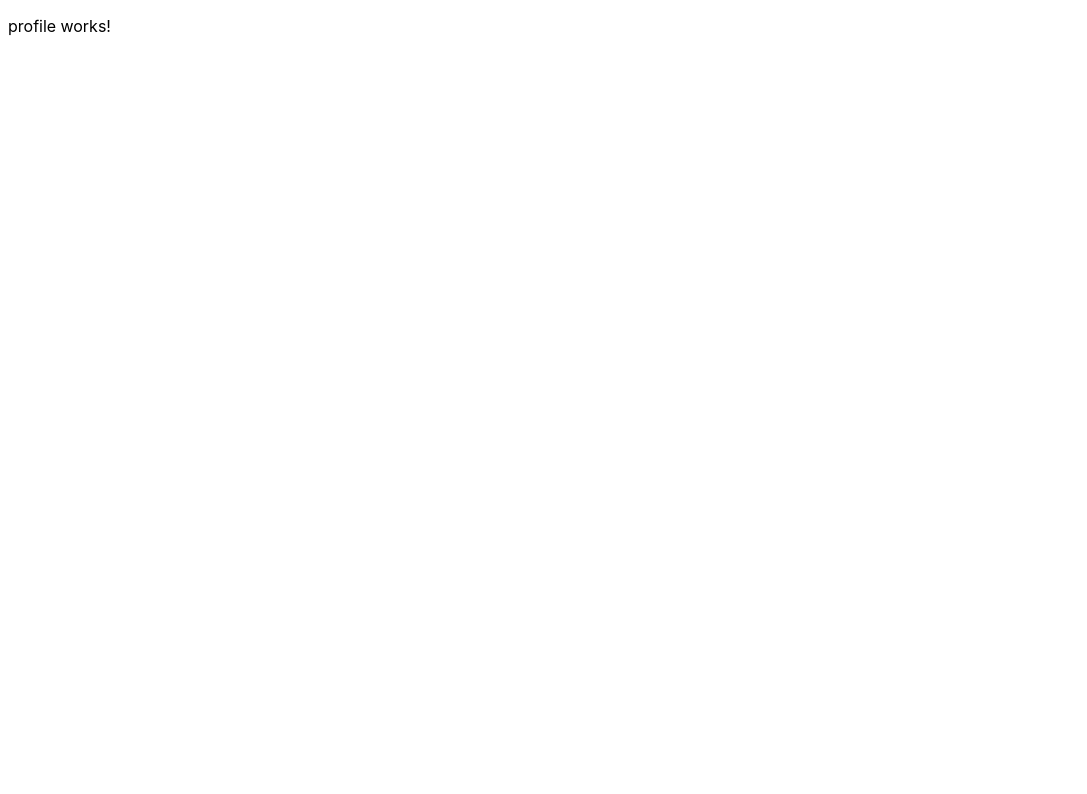
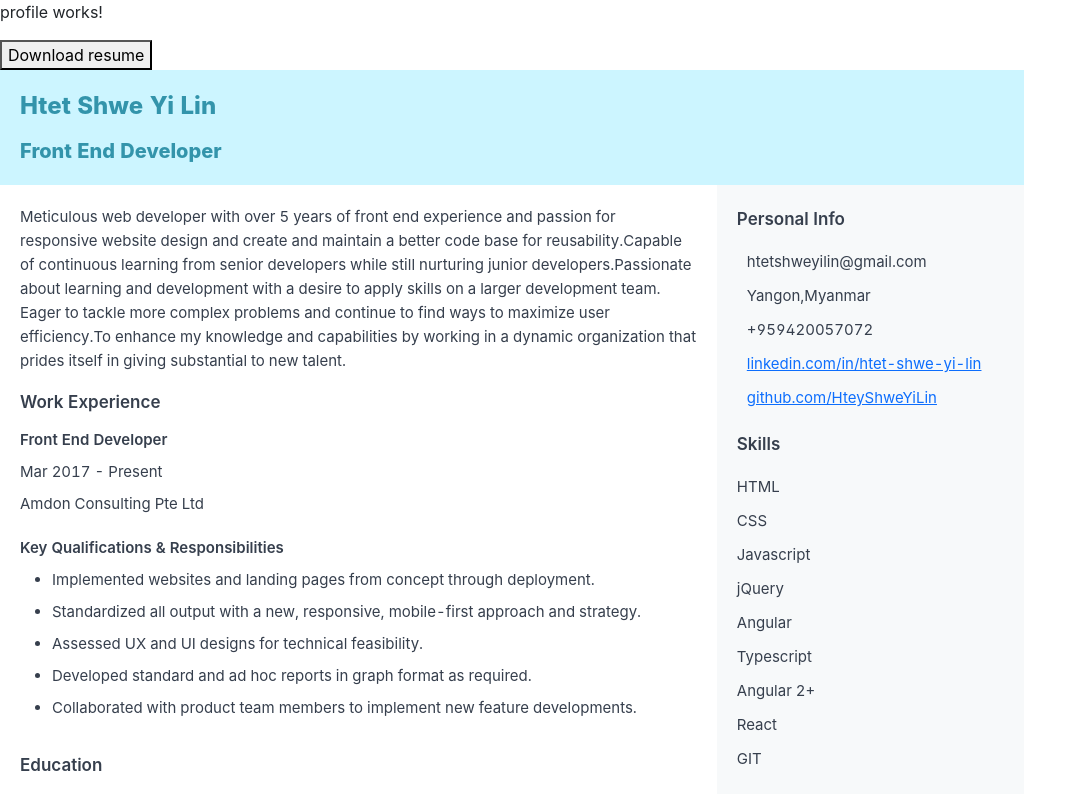
Before and after one commit to HtetShweYiLin/personal-portfolio-angular, an Angular app: page /profile in a window 1280 px wide. Shown: the top 794 px of the page, without its empty margins (0-1087 px from the left). Built offline with nearby package versions, Linux system fonts and the light colour scheme.

Commit message:
add download resume button

```diff
--- a/angular.json
+++ b/angular.json
@@ -27,7 +27,8 @@
               "src/assets"
             ],
             "styles": [
-              "src/styles.css"
+              "src/styles.css",
+              "node_modules/bootstrap/dist/css/bootstrap.min.css"
             ],
             "scripts": []
           },
--- a/package.json
+++ b/package.json
@@ -18,6 +18,8 @@
     "@angular/platform-browser": "~13.3.0",
     "@angular/platform-browser-dynamic": "~13.3.0",
     "@angular/router": "~13.3.0",
+    "bootstrap": "^5.1.3",
+    "jspdf": "^2.5.1",
     "rxjs": "~7.5.0",
     "tslib": "^2.3.0",
     "zone.js": "~0.11.4"
--- a/src/app/app-routing.module.ts
+++ b/src/app/app-routing.module.ts
@@ -4,7 +4,7 @@ import { ProfileComponent } from './profile/profile.component';
 
 const routes: Routes = [
   {
-    path: '', redirectTo: '', pathMatch: 'full'
+    path: '', redirectTo: '/profile', pathMatch: 'full'
   },
   {
     path: 'profile',
--- a/src/app/profile/profile.component.html
+++ b/src/app/profile/profile.component.html
@@ -1 +1,3 @@
 <p>profile works!</p>
+<button (click)="exportHtmlToPDF()">Download resume</button>
+<app-resume></app-resume>
--- a/src/app/profile/profile.component.ts
+++ b/src/app/profile/profile.component.ts
@@ -1,4 +1,6 @@
 import { Component, OnInit } from '@angular/core';
+import { jsPDF } from "jspdf";
+import html2canvas from 'html2canvas';
 
 @Component({
   selector: 'app-profile',
@@ -12,4 +14,21 @@ export class ProfileComponent implements OnInit {
   ngOnInit(): void {
   }
 
+  exportHtmlToPDF(){
+    let data: any = document.getElementById('resume');
+
+      html2canvas(data).then(canvas => {
+
+          let docWidth = 208;
+          let docHeight = canvas.height * docWidth / canvas.width;
+
+          const contentDataURL = canvas.toDataURL('image/png')
+          let doc = new jsPDF('p', 'mm', 'a4');
+          let position = 0;
+          doc.addImage(contentDataURL, 'PNG', 0, position, docWidth, docHeight)
+
+          doc.save('resume.pdf');
+      });
+  }
+
 }
--- a/src/app/profile/resume/resume.component.html
+++ b/src/app/profile/resume/resume.component.html
@@ -1,4 +1,4 @@
-<div class="resume-container">
+<div id="resume" class="resume-container">
     <div class="bg-s100 text-s700" style="padding: 20px;">
       <div class="h2-strong p-b-15">Htet Shwe Yi Lin</div>
       <div class="h3-strong">Front End Developer</div>
```
Also changed, not shown: src/app/profile/resume/resume.component.ts (+20 -0 lines), 1 other file (tests, documents, lock files or other folders).
